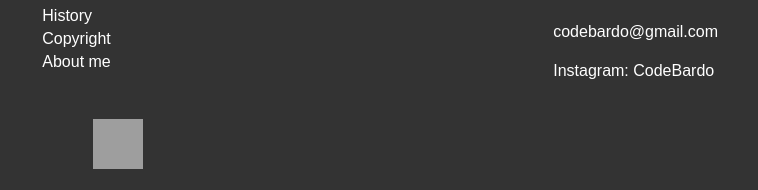
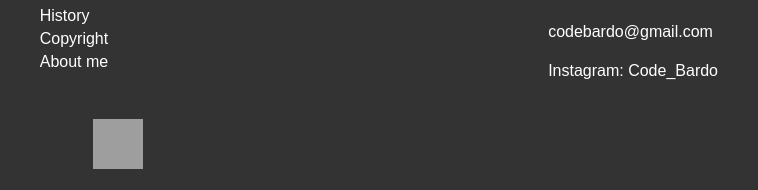
Before and after one commit to Madziej/FBSV3_trailer, a plain HTML site: page Npc's.html in a window 1280 px wide. Shown: the part 1351-1541 px from the top of the page, 522-1280 px from the left. Drawn offline with nearby package versions, Linux system fonts and the light colour scheme; grey boxes are pictures that could not be loaded; a web font is replaced by a local one.

Commit message:
Update Npc's.html

```diff
--- a/Npc's.html
+++ b/Npc's.html
@@ -91,7 +91,7 @@
                     Address
                 </h4>
                 <p>codebardo@gmail.com</p>
-                <p>Instagram: CodeBardo</p>
+                <p>Instagram: Code_Bardo</p>
             </div>
         </div>
 
```
